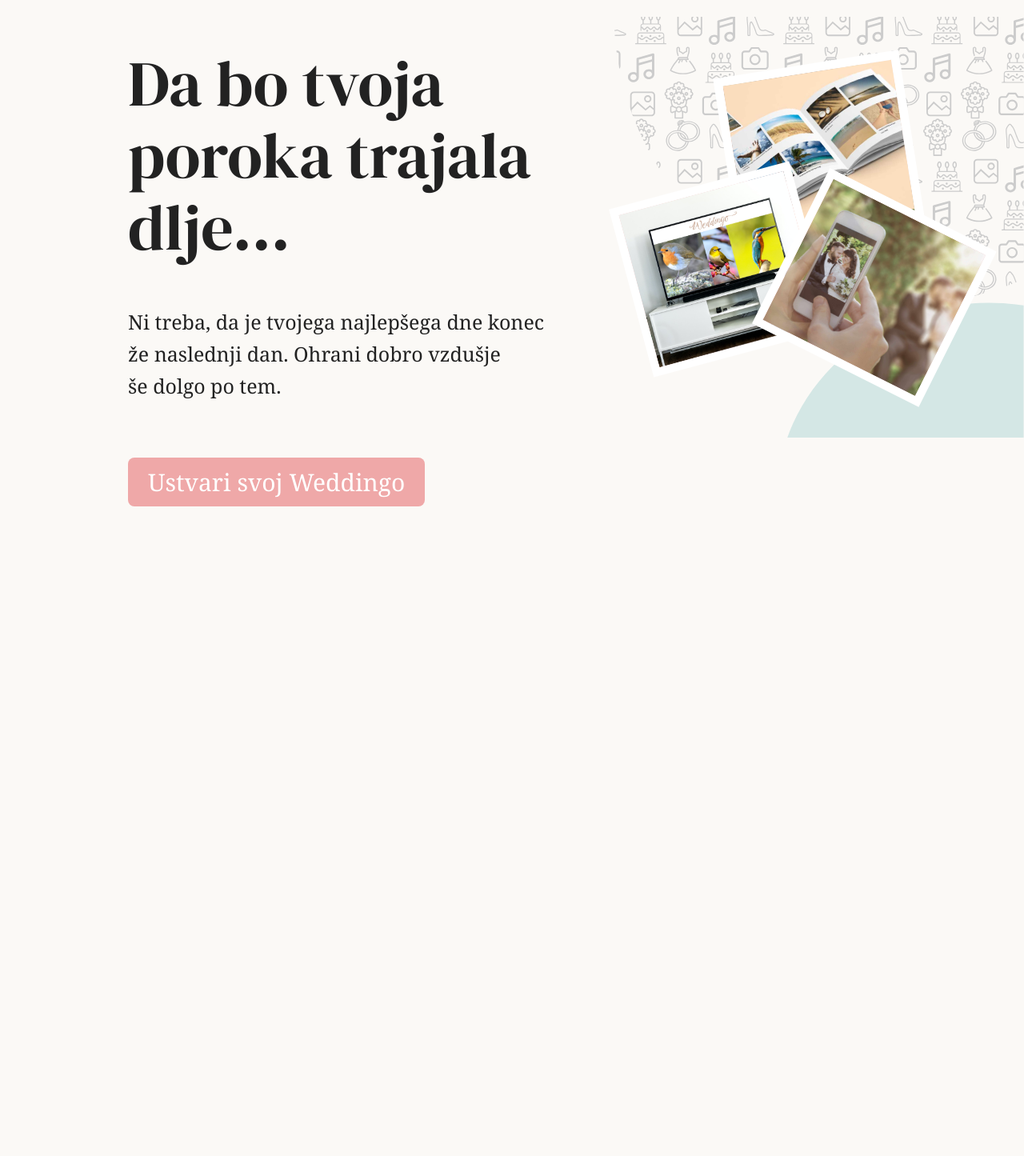
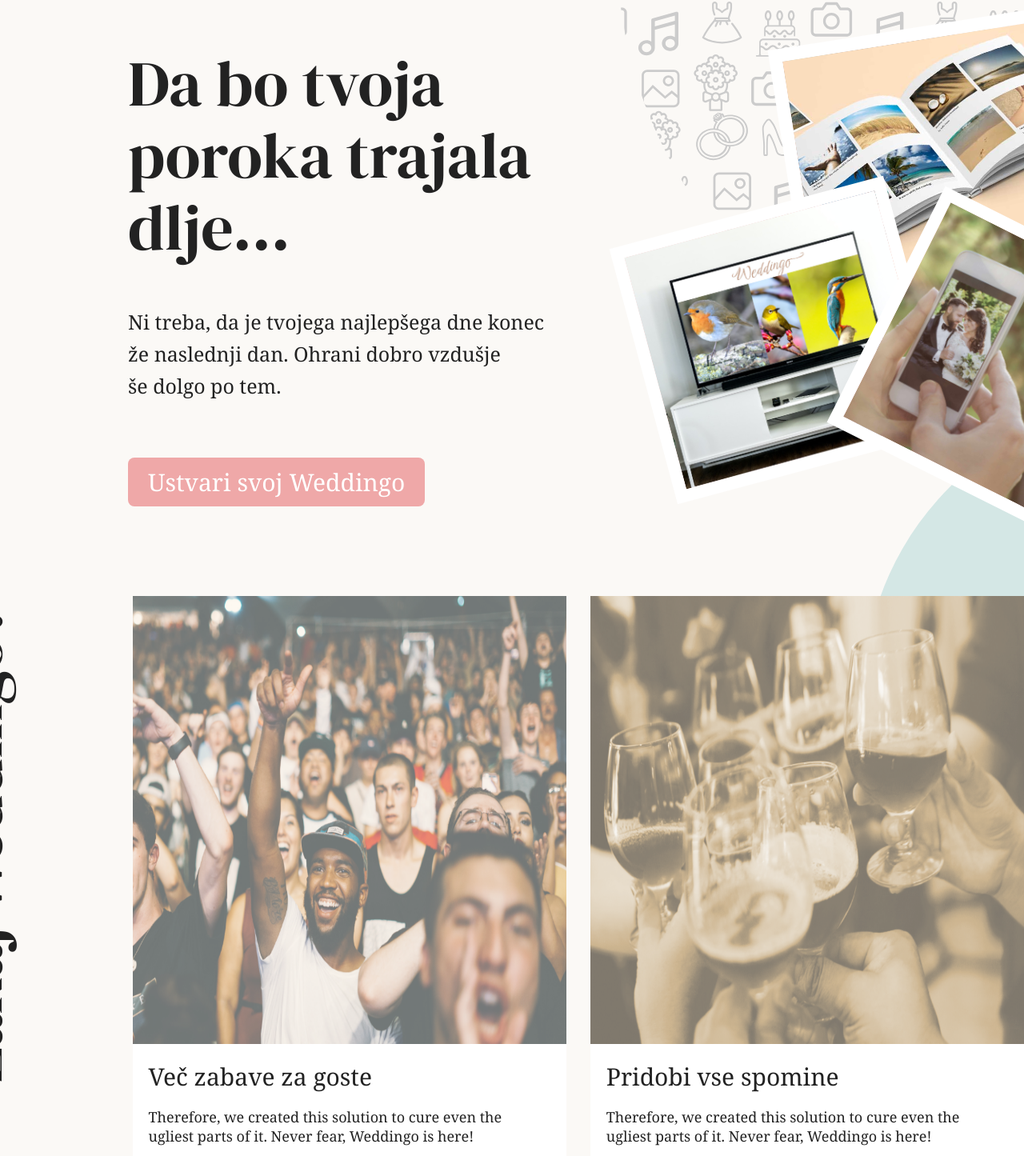
Before and after one commit to lsuhadolnik/weddingo-web-2, a Next.js app: page / in a window 1280 px wide. Shown: the part 155-1600 px from the top of the page at 80% size. Before the commit the page ends 800 px from the top, so only its background shows below. Built offline with nearby package versions, Linux system fonts and the light colour scheme.

Commit message:
Implemented WhyFacts

```diff
--- a/components/Home/IntroSlide.tsx
+++ b/components/Home/IntroSlide.tsx
@@ -25,13 +25,17 @@ const IntroSlide = (props: IProps) => {
             </div>
 
             <div className={styles.MainCTA}>
-                <CallToAction  aHref={ProductLoginLink}>Ustvari svoj Weddingo</CallToAction>
+                <CallToAction aHref={ProductLoginLink}>Ustvari svoj Weddingo</CallToAction>
             </div>
         </div>
 
-        <div className={styles.RightWrap}>
+        <div className={styles.RightWrap} style={{
+            backgroundImage: `url(/images/front-page-right-graphics.svg)`,
+            backgroundRepeat: 'no-repeat',
+            backgroundSize: 'cover'
+        }}>
             {/** RIGHT */}
-            <Image src={'/images/front-page-right-graphics.svg'} width={821} height={831} />
+
         </div>
 </div>
 }
--- /dev/null
+++ b/components/Home/WhySlide.tsx
@@ -0,0 +1,39 @@
+import Image from "next/image";
+import ReactMarkdown from "react-markdown";
+import styles from 'styles/WhySlide.module.css';
+
+interface IProps {
+    facts: any[];
+}
+
+const WhySlide = (props: IProps) => {
+
+    const facts = props.facts;
+
+    return <div className={styles.WhySlideWrap}>
+        {/** Wrap */}
+
+        <div className={[styles.WhySlideElement, styles.WhySlideTitleElement]
+            .join(' ')} >
+
+            {/* TITLE */}
+            <div className={styles.WhySlideTitle}>
+                Zakaj Weddingo?
+            </div>
+        </div>
+
+        {/* THE WHY */}
+        {facts.sort((f1, f2) => f1.data.order - f2.data.order)
+            .map((f) => (
+                <div key={f.data.title} className={[styles.WhySlideElement, styles.WhySlideFact].join(' ')}>
+                    <div style={{position: 'relative', height: '80%'}}><Image layout="fill" src={f.data.thumbnail} /></div>
+                    <div className={styles.FactTextWrap}>
+                        <div className={styles.FactTitle}>{f.data.title}</div>
+                        <div className={styles.FactDescription}><ReactMarkdown>{f.content}</ReactMarkdown></div>
+                    </div>
+                </div>
+            ))}
+    </div>
+}
+
+export default WhySlide;
--- /dev/null
+++ b/lib/requireCollection.tsx
@@ -0,0 +1,26 @@
+import fs from 'fs'
+import path from 'path'
+import matter from 'gray-matter'
+
+const rootDir = path.join(process.cwd(), 'content')
+
+export const requireCollection = async (collectionName: string): Promise<Array<{content: string, data: {[key: string]: any}}>> => {
+
+    const collectionDirectory = path.join(rootDir, collectionName)
+
+    const fileNames = await fs.promises.readdir(collectionDirectory);
+
+    const data = await Promise.all(
+        fileNames.map(async (fileName: string) => {
+            const fullPath = path.join(collectionDirectory, fileName)
+            const fileContents = await fs.promises.readFile(fullPath, 'utf8');
+
+            // Use gray-matter to parse the post metadata section
+            const {content, data} = matter(fileContents);
+            return {content, data};
+        })
+    );
+
+    return data;
+
+}
--- /dev/null
+++ b/lib/types.tsx
@@ -0,0 +1,8 @@
+export type CMSCollections = {[name: string]: CMSCollection};
+
+export type CMSCollection = CMSEntry[];
+
+export interface CMSEntry {
+    data: {[key: string]: string};
+    content: string
+}
--- a/pages/index.tsx
+++ b/pages/index.tsx
@@ -1,15 +1,21 @@
 import CallToAction from 'components/Buttons/CallToAction'
 import IntroSlide from 'components/Home/IntroSlide'
+import WhySlide from 'components/Home/WhySlide'
 import { ProductLoginLink } from 'content/Constants'
+import { requireCollection } from 'lib/requireCollection'
 import { requireSiteParts } from 'lib/requireSitePart'
+import { CMSCollections } from 'lib/types'
 import type { NextPage } from 'next'
 import Head from 'next/head'
 import Image from 'next/image'
 import { useEffect } from 'react'
 import Layout from '../components/Layout'
 
+
+
 interface IProps {
-    siteParts: {[partName: string]: string}
+    siteParts: {[partName: string]: string};
+    collections: CMSCollections;
 }
 
 const Home: NextPage = (props: IProps) => {
@@ -22,6 +28,8 @@ const Home: NextPage = (props: IProps) => {
             </Head>
 
             <IntroSlide siteParts={props.siteParts}/>
+
+            <WhySlide facts={props.collections['whyFacts']} />
 
         </Layout>
     )
@@ -36,9 +44,14 @@ export const getStaticProps = async () => {
         'page-intro-subtitle'
     ]);
 
+    const whyFacts = await requireCollection('whyFacts');
+
     return {
         props: {
-            siteParts
+            siteParts,
+            collections: {
+                whyFacts
+            }
         }
     }
 }
--- a/styles/IntroSlide.module.css
+++ b/styles/IntroSlide.module.css
@@ -1,6 +1,7 @@
 .HomeWrap {
     display: flex;
     justify-content: space-between;
+    height: 100vh;
 }
 
 .LeftWrap {
--- /dev/null
+++ b/styles/WhySlide.module.css
@@ -0,0 +1,44 @@
+.WhySlideWrap {
+    height: calc(100vh - var(--header-height));
+    display: flex;
+    flex-direction: row;
+    gap: 30px;
+}
+
+.WhySlideTitle {
+    font-family: var(--font-family-header);
+    font-size: 79px;
+    transform-origin: right bottom;
+    transform: rotate(-90deg);
+    position: absolute;
+    top: -200px;
+    left: -672px;
+    width: calc(100vh - var(--header-height));
+}
+
+.WhySlideElement {
+    height: 100%;
+    width: 800px;
+    position: relative;
+    overflow: hidden;
+}
+
+.WhySlideTitleElement {
+    width: 200px;
+}
+
+.WhySlideFact {
+    background-color: white;
+}
+
+.FactTextWrap {
+    padding: 20px;
+}
+
+.FactTitle {
+    font-size: 30px;
+}
+
+.FactDescription {
+    font-size: 18px;
+}
```
Also changed, not shown: public/images/header-logo.svg.
